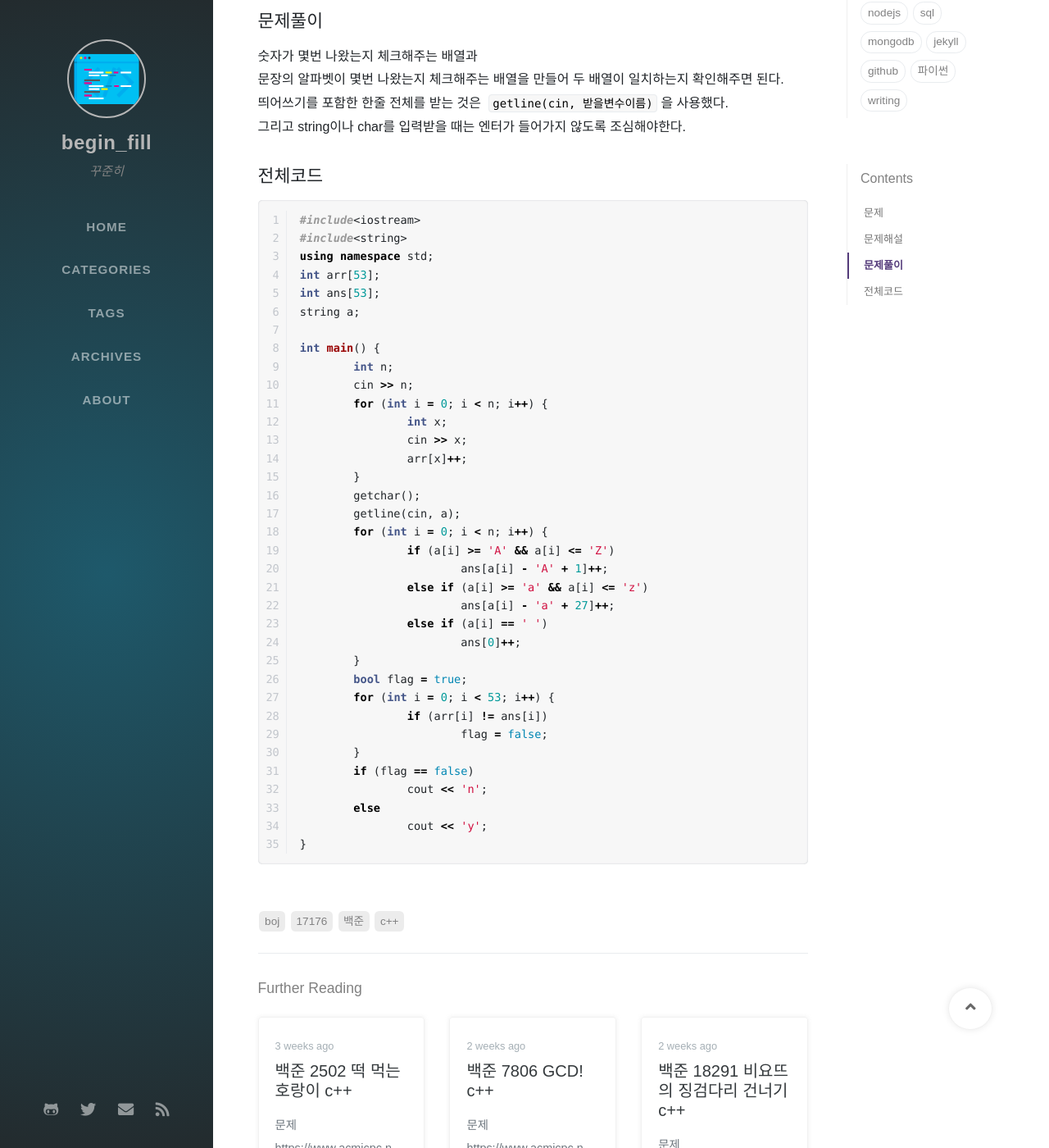
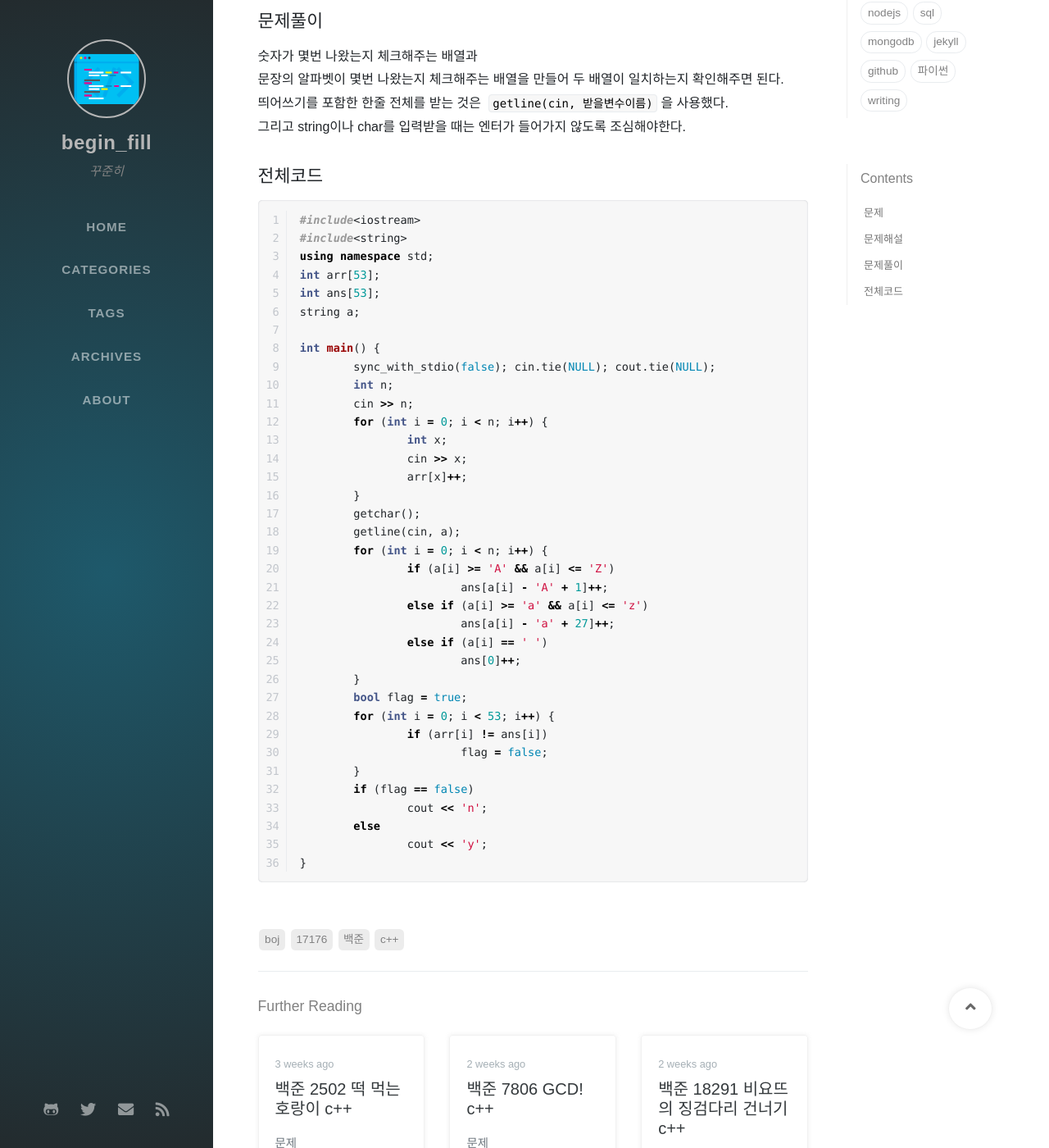
Before and after one commit to ip99202/ip99202.github.io, a Jekyll site: the page built from _posts/2020-03-18-백준-17176-암호해독기-c++ .md, in a window 1280 px wide and 1400 px high, scrolled down 436 px. Shown: the whole window at 82% size. Built offline with Jekyll 4.4.1, drawn with Linux system fonts in a browser that asks for light colours; nearby versions of some CDN libraries; some web fonts are replaced; comment, search, counter and statistics services are not loaded.

Commit message:
Fix post

```diff
--- a/_posts/2020-03-18-백준-17176-암호해독기-c++ .md
+++ b/_posts/2020-03-18-백준-17176-암호해독기-c++ .md
@@ -34,6 +34,7 @@ int ans[53];
 string a;
 
 int main() {
+	sync_with_stdio(false); cin.tie(NULL); cout.tie(NULL);
 	int n;
 	cin >> n;
 	for (int i = 0; i < n; i++) {
```
